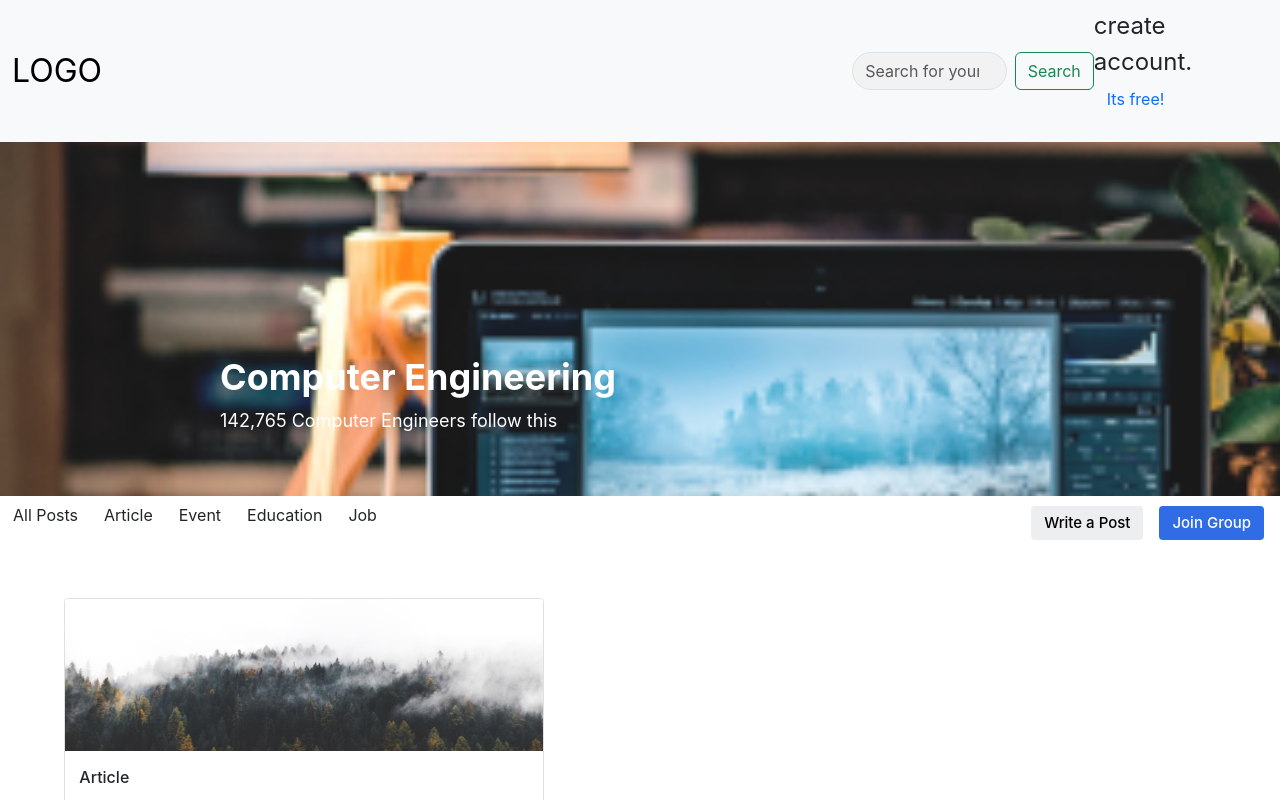
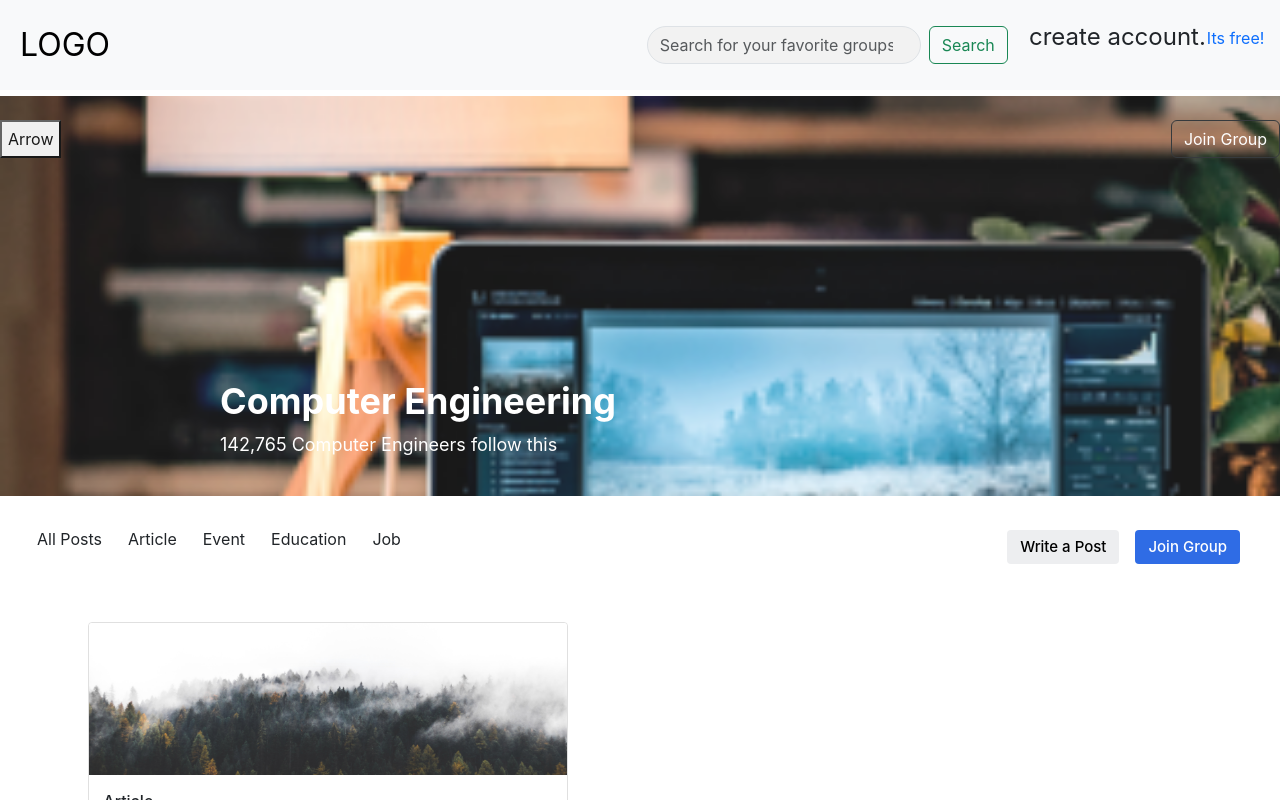
Before and after one commit to muskan2532150/Convin, a React (Create React App) app: page / in a window 1280 px wide. Shown: the top 800 px of the page. Built offline with nearby package versions, Linux system fonts and the light colour scheme.

Commit message:
Update css

```diff
--- a/src/Component/Navbar.js
+++ b/src/Component/Navbar.js
@@ -23,13 +23,13 @@ const Navbar = () => {
   return (
     <nav className="navbar navbar-expand-lg bg-body-tertiary custom-nav">
       <div className="container-fluid">
-        <div className="d-flex justify-content-between w-100">
+        <div className="d-flex justify-content-between w-100 p-2">
           <Link className="navbar-brand fs-2" to="/">LOGO</Link>
           <button className="navbar-toggler" type="button" data-bs-toggle="collapse" data-bs-target="#navbarSupportedContent" aria-controls="navbarSupportedContent" aria-expanded="false" aria-label="Toggle navigation">
             <span className="navbar-toggler-icon" />
           </button>
         </div>
-        <div className="collapse navbar-collapse fs-4 justify-content-around" id="navbarSupportedContent">
+        <div className="collapse navbar-collapse fs-4 justify-content-around w-100 gap-3" id="navbarSupportedContent">
           <form className="d-flex" role="search">
             <input
               className="form-control me-2 srinput"
@@ -44,7 +44,7 @@ const Navbar = () => {
           <p>
             create account.
             <span>
-              <button type="button" className="btn text-primary" onClick={ClickHandle}>
+              <button type="button" className="btn text-primary p-0" onClick={ClickHandle}>
                 Its free!
               </button>
             </span>
--- a/src/Component/PostContainer.js
+++ b/src/Component/PostContainer.js
@@ -24,15 +24,16 @@ const PostContainer = () => {
   return (
     <div className="main-section">
       <div className="main-img">
-        <div className="d-flex justify-content-between ">
+        <div className="d-flex justify-content-between pt-4 ">
           <button type="button">Arrow</button>
-          <button className="btn bordrx" type="button">Join Group</button>
+          <button className="btn btn-outline-dark text-white" type="button">Join Group</button>
         </div>
         <div className="main-body">
           <h4>Computer Engineering</h4>
           <p>142,765 Computer Engineers follow this</p>
         </div>
       </div>
+      <div className="p-4">
         <div className="d-flex justify-content-between pe-3 align-items-center">
           <ul className="d-flex list-unstyled">
             <li>
@@ -61,6 +62,7 @@ const PostContainer = () => {
         </div>
         <Card card={posts} />
       </div>
+    </div>
   );
 };
 
--- a/src/assets/SignPage.css
+++ b/src/assets/SignPage.css
@@ -36,6 +36,6 @@ border-radius: 2px;
   .cbg{
     background-image: url('./images/signpage.png');
     background-repeat: no-repeat;
-    background-position: end;
-    background-size: cover;
+    background-position: -149px 30px;
+    background-size: 150px;
   }
```
Lines whose indentation alone changed are shown as unchanged.
